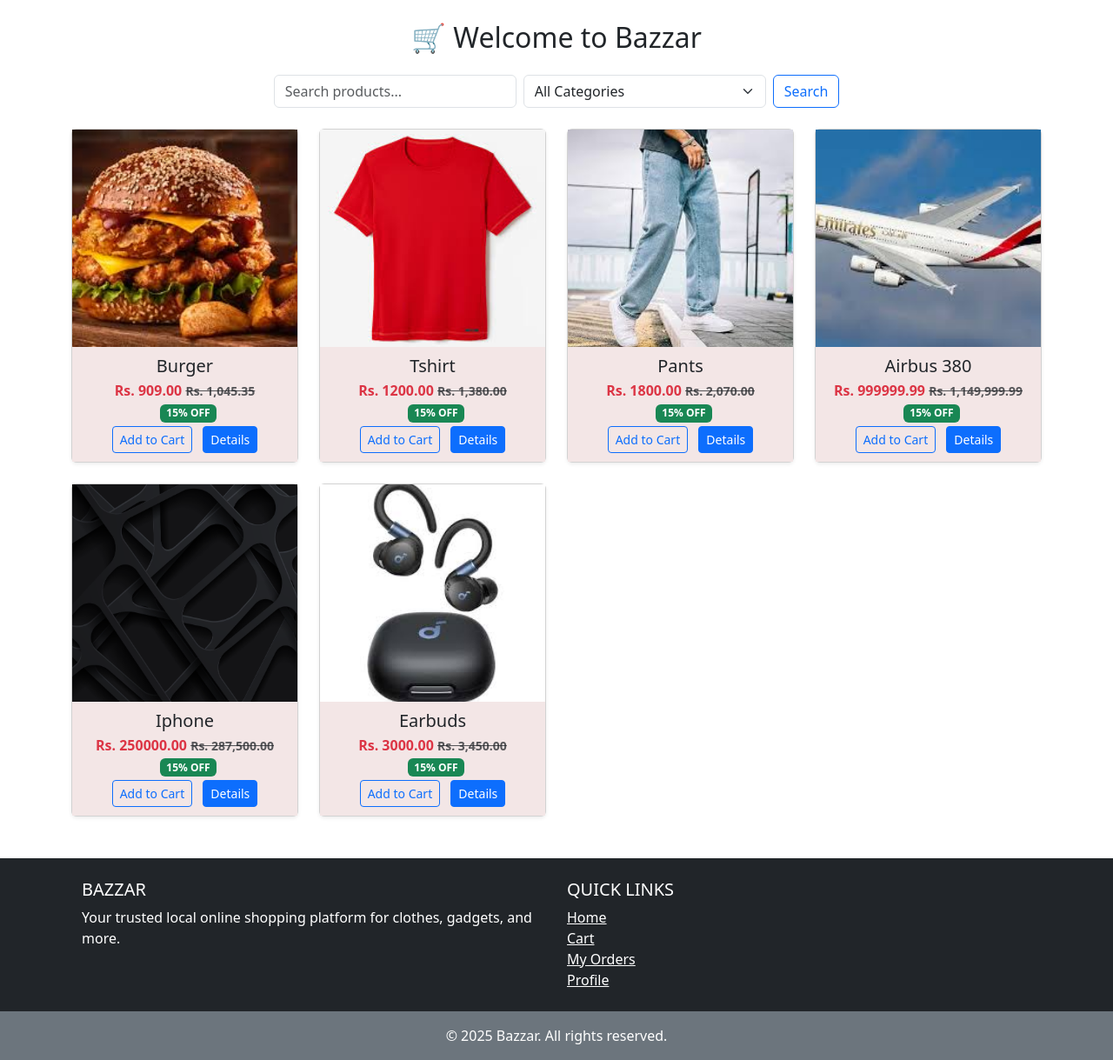
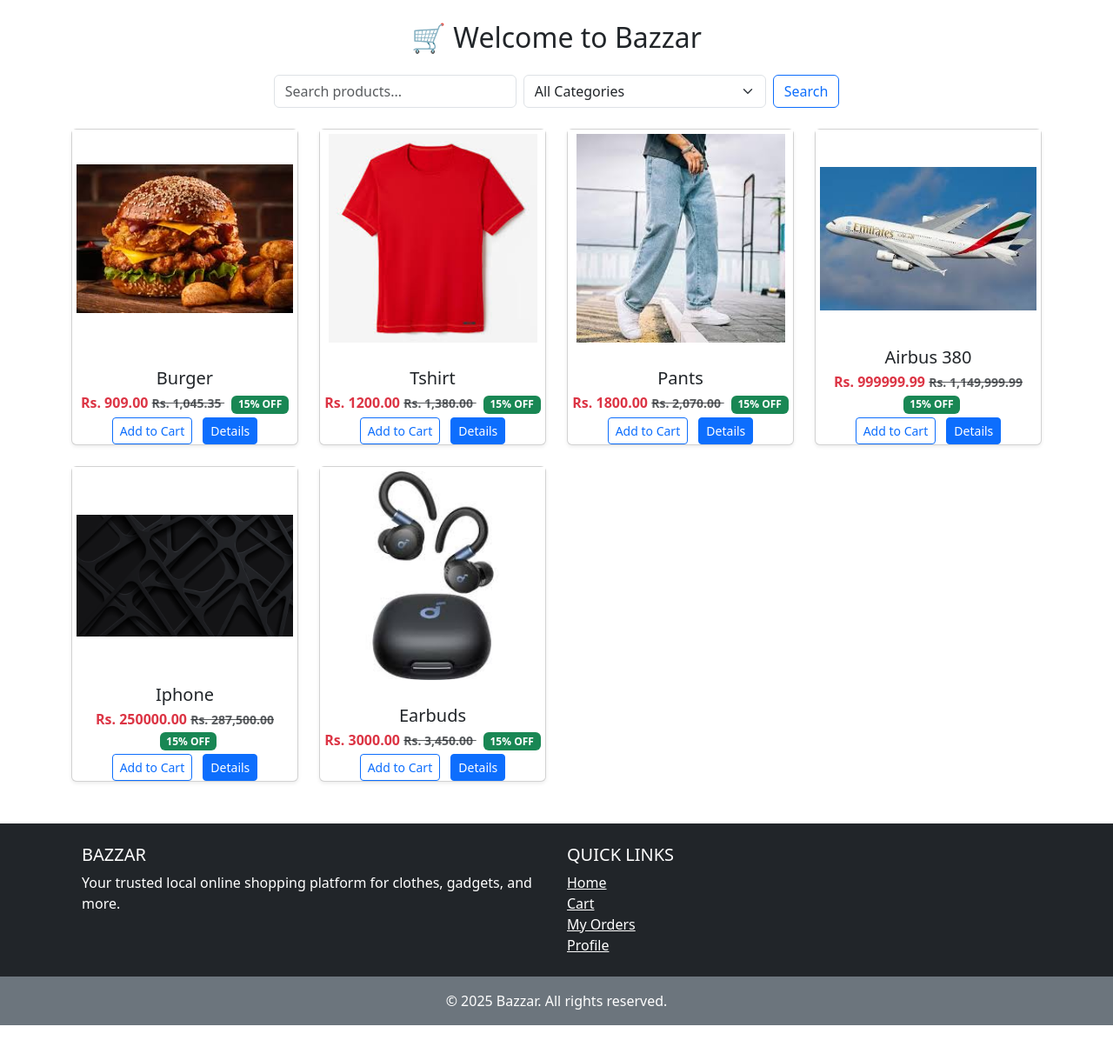
Before and after one commit to krishnabhattarai0/onlineshoppingphp, a PHP site: page / in a window 1280 px wide. Shown: the part 56-1275 px from the top of the page at 87% size. After the commit the page ends 1235 px from the top, so only its background shows below. Run offline with PHP 8.4, Linux system fonts and the light colour scheme; data comes from the database, SQL or seed files in the repository.

Commit message:
picture adjusted

```diff
--- a/index.php
+++ b/index.php
@@ -28,10 +28,13 @@
       justify-content: space-between;
     }
     .product-card img {
-      height: 90%;
-      max-height: 250px;
-      object-fit: cover;
-      width: 100%;
+  height: 250px;
+  width: 100%;
+  object-fit: contain; /* show entire image */
+  background-color: #fff; /* add background for empty space */
+  padding: 5px; /* small padding around */
+}
+
     }
     .product-info {
       background-color: rgb(243, 230, 230);
```
Also changed, not shown: uploads/6898c2a948cca.jpg (added), uploads/Apple-iPhone-16-Pro-hero-240909_inline.jpg.large.jpg (added).
